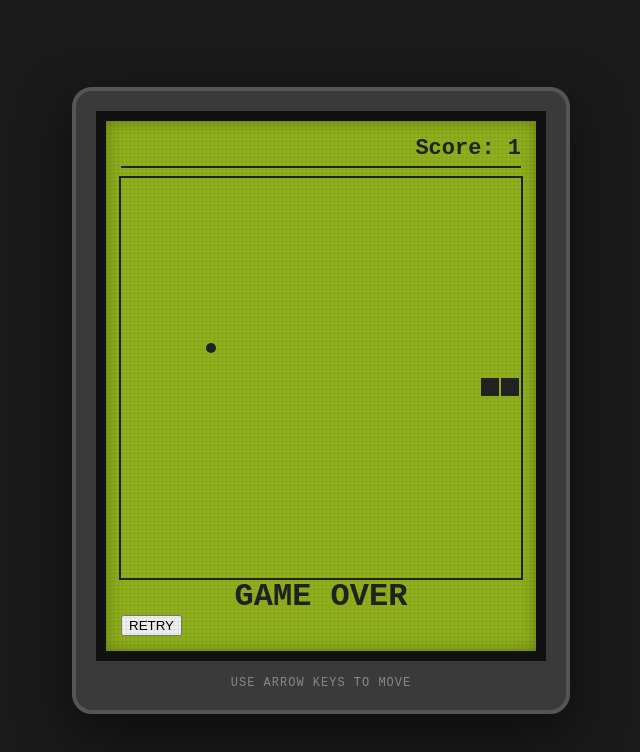
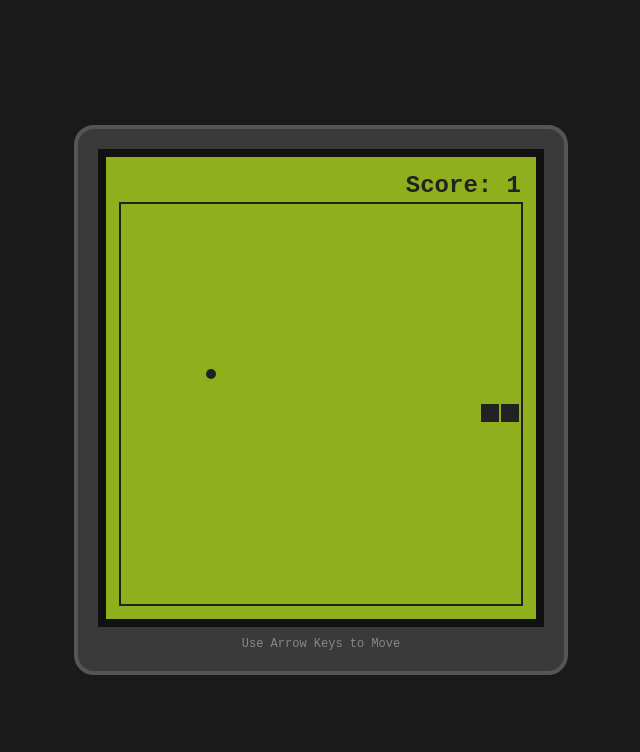
Before and after one commit to adityapbh70/my-website, a plain HTML site: page index.html in a window 1280 px wide. Shown: the whole page, without its empty margins (319-959 px from the left). Drawn offline with Linux system fonts and the light colour scheme.

Commit message:
Refactor CSS for game layout and scoreboard
Updated styles for game elements and scoreboard.

```diff
--- a/style.css
+++ b/style.css
@@ -1,78 +1,69 @@
-/* --- Retro Nokia Snake Style --- */
-
-/* 1. Poore page ka background */
 body {
-    background-color: #1a1a1a; /* Dark background taaki game highlight ho */
+    background-color: #1a1a1a;
     display: flex;
     justify-content: center;
     align-items: center;
     height: 100vh;
     margin: 0;
-    font-family: 'Courier New', Courier, monospace; /* Classic digital font */
+    font-family: 'Courier New', Courier, monospace;
 }
 
-/* 2. Phone ki body (Outer Frame) */
 .phone-body {
     background: #3a3a3a;
     padding: 20px;
     border-radius: 20px;
-    box-shadow: 0 20px 50px rgba(0,0,0,0.5);
     border: 4px solid #555;
+    position: relative;
 }
 
-/* 3. LCD Screen ka look */
 .phone-screen {
-    background-color: #8fb01c; /* Iconic Nokia Olive Green */
+    background-color: #8fb01c;
     padding: 15px;
-    border: 10px solid #111; /* Screen ki boundary */
+    border: 8px solid #111;
     position: relative;
-    box-shadow: inset 0 0 15px rgba(0,0,0,0.3);
 }
 
-/* 4. Scoreboard ka style */
 #scoreBoard {
     color: #222;
-    font-size: 22px;
+    font-size: 24px;
     font-weight: bold;
     text-align: right;
-    margin-bottom: 10px;
-    border-bottom: 2px solid #222;
-    padding-bottom: 5px;
+    margin-bottom: 5px;
 }
 
-/* 5. Game Canvas */
 canvas {
     display: block;
-    background-color: #8fb01c; /* Same as screen */
-    /* Pixelated effect ke liye border */
+    background-color: #8fb01c;
     outline: 2px solid #222;
 }
 
-/* 6. Controls Hint */
-.controls-hint {
-    margin-top: 15px;
-    color: #888;
-    font-size: 12px;
+#gameOver {
+    position: absolute;
+    top: 50%;
+    left: 50%;
+    transform: translate(-50%, -50%);
+    background: rgba(143, 176, 28, 0.9);
+    padding: 20px;
     text-align: center;
-    text-transform: uppercase;
-    letter-spacing: 1px;
+    border: 3px solid #222;
+    display: none; /* Game over hone par JS se show hoga */
+    flex-direction: column;
 }
 
-/* 7. Game Over Text */
-h1 {
-    color: #222;
-    text-align: center;
-    margin: 0;
+#gameOver h1 { color: #222; margin: 0 0 10px 0; }
+
+button {
+    background: #222;
+    color: #8fb01c;
+    border: none;
+    padding: 10px;
+    font-weight: bold;
+    cursor: pointer;
 }
 
-/* Screen par ek halka sa "Grid" effect dene ke liye */
-.phone-screen::after {
-    content: "";
-    position: absolute;
-    top: 0; left: 0;
-    width: 100%; height: 100%;
-    background: linear-gradient(rgba(0,0,0,0.05) 1px, transparent 1px),
-                linear-gradient(90deg, rgba(0,0,0,0.05) 1px, transparent 1px);
-    background-size: 4px 4px; /* Chote pixels ka ehsaas */
-    pointer-events: none;
+.controls-hint {
+    margin-top: 10px;
+    color: #888;
+    text-align: center;
+    font-size: 12px;
 }
```
